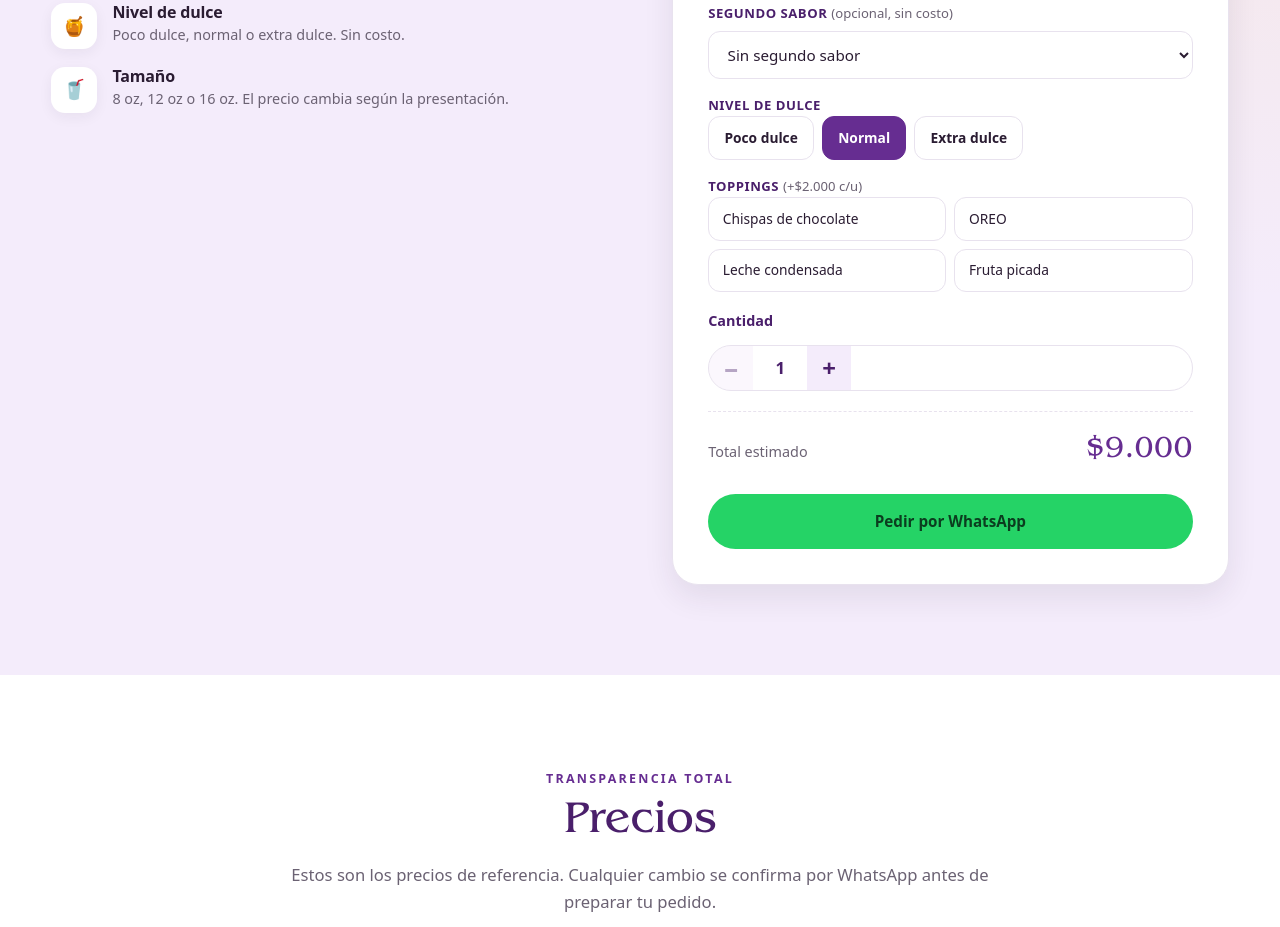
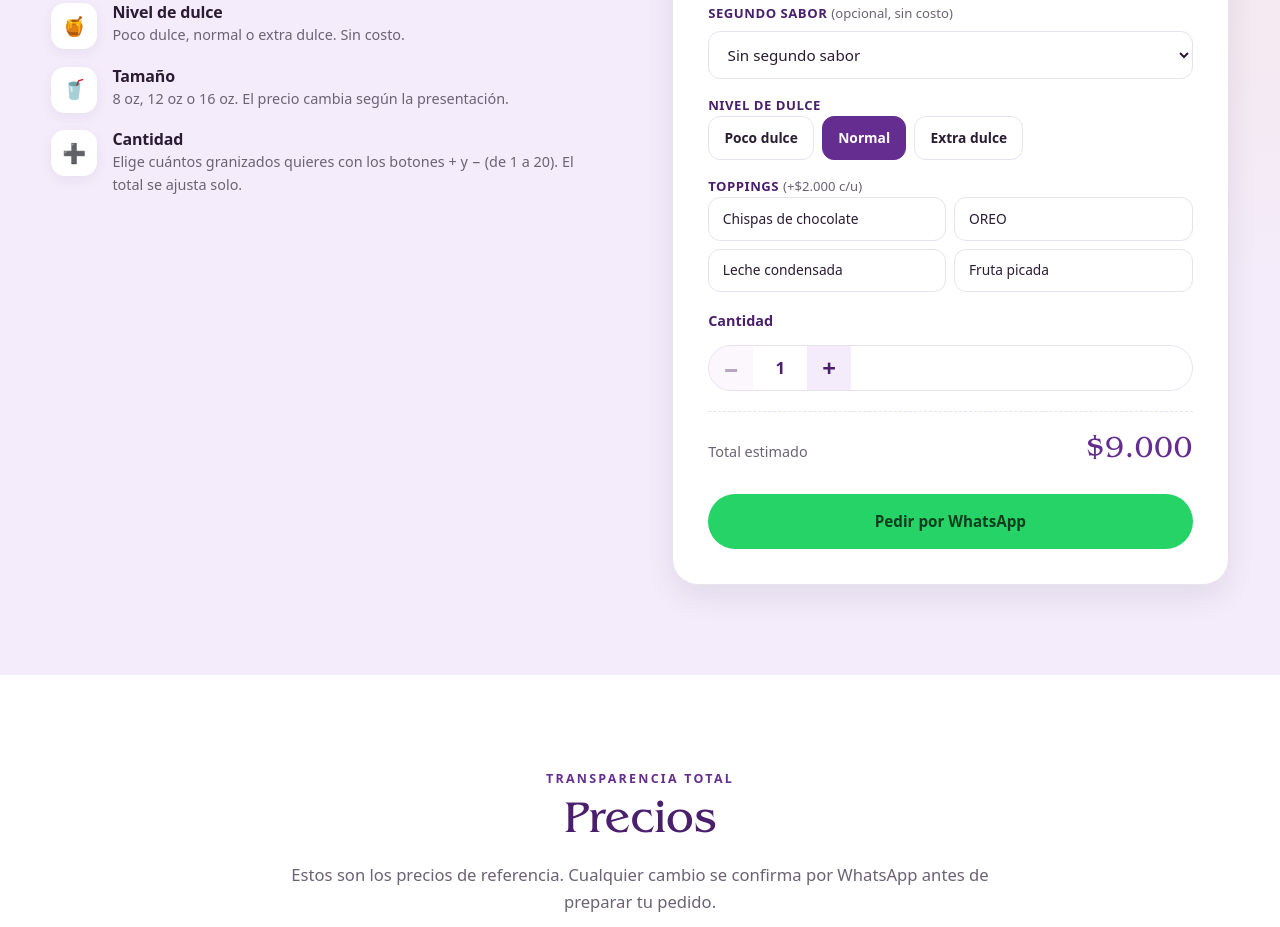
Before and after one commit to AlejandroGonzalez-23/Granizados-NeMar, a plain HTML site: page index.html in a window 1280 px wide. Shown: the part 4533-5460 px from the top of the page. Drawn offline with Linux system fonts and the light colour scheme.

Commit message:
Muestra la cantidad en la lista de personalizacion

```diff
--- a/index.html
+++ b/index.html
@@ -412,6 +412,13 @@
               <div>
                 <h3>Tamaño</h3>
                 <p>8 oz, 12 oz o 16 oz. El precio cambia según la presentación.</p>
+              </div>
+            </li>
+            <li>
+              <span class="option-icon" aria-hidden="true">➕</span>
+              <div>
+                <h3>Cantidad</h3>
+                <p>Elige cuántos granizados quieres con los botones + y − (de 1 a 20). El total se ajusta solo.</p>
               </div>
             </li>
           </ul>
```
